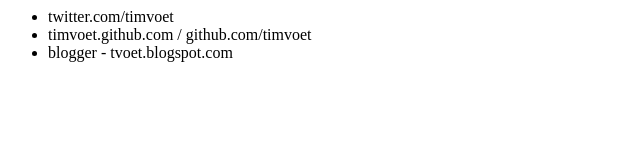
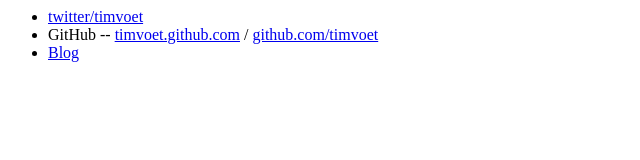
Before and after one commit to timvoet/timvoet.github.com, a plain HTML site: page index.html in a window 1280 px wide. Shown: the whole page, without its empty margins (0-640 px from the left). Drawn offline with Linux system fonts and the light colour scheme.

Commit message:
added links

```diff
--- a/index.html
+++ b/index.html
@@ -7,9 +7,9 @@ Tim Voet on github.
 <body>
 <div id="links">
 <ul>
-<li>twitter.com/timvoet</li>
-<li>timvoet.github.com / github.com/timvoet</li>
-<li>blogger - tvoet.blogspot.com</li>
+<li><a href="twitter.com/timvoet">twitter/timvoet</a></li>
+<li>GitHub -- <a href="timvoet.github.com">timvoet.github.com</a> / <a href="github.com/timvoet">github.com/timvoet</a></li>
+<li><a href="tvoet.blogspot.com">Blog</a></li>
 </ul>
 </div>
 </body>
```
